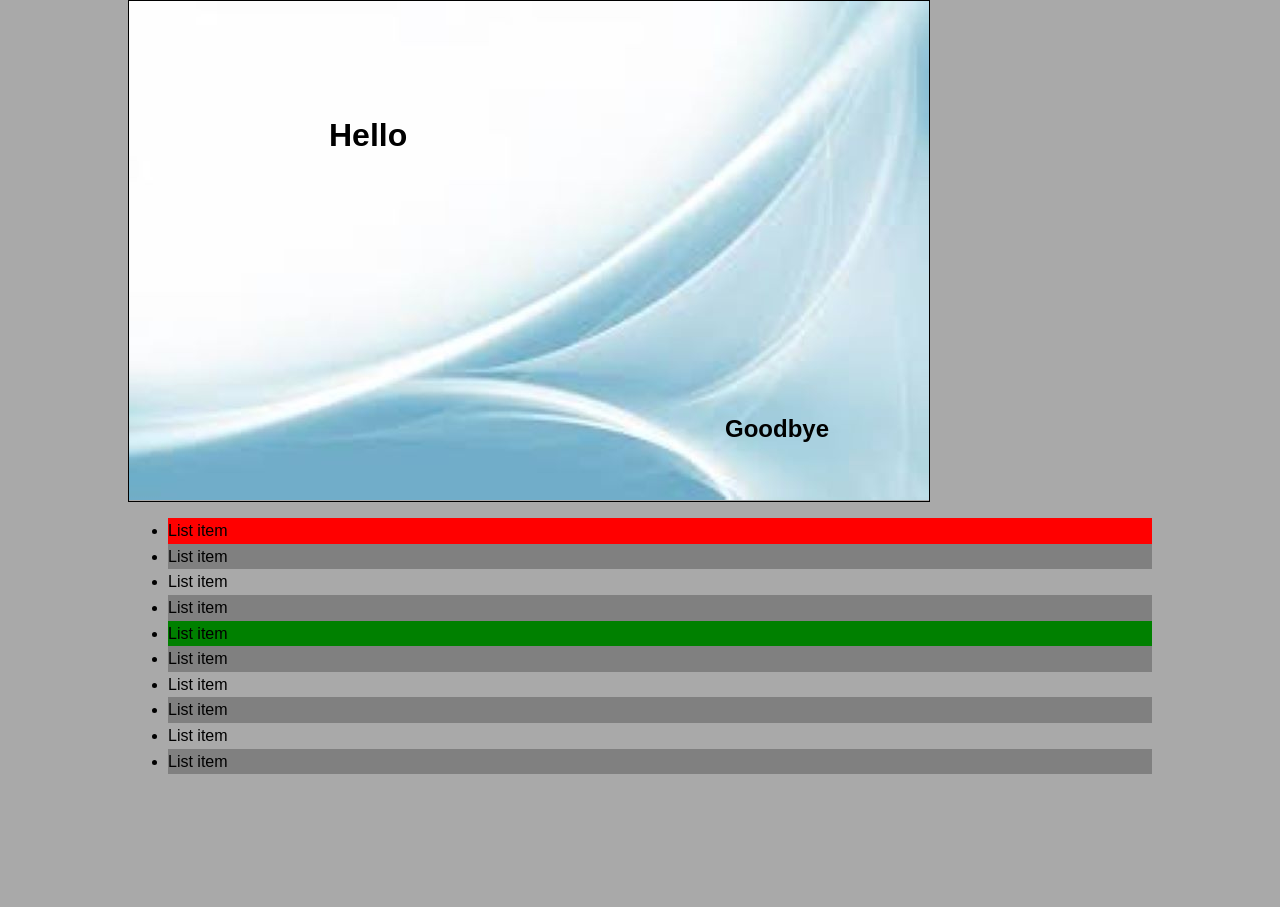
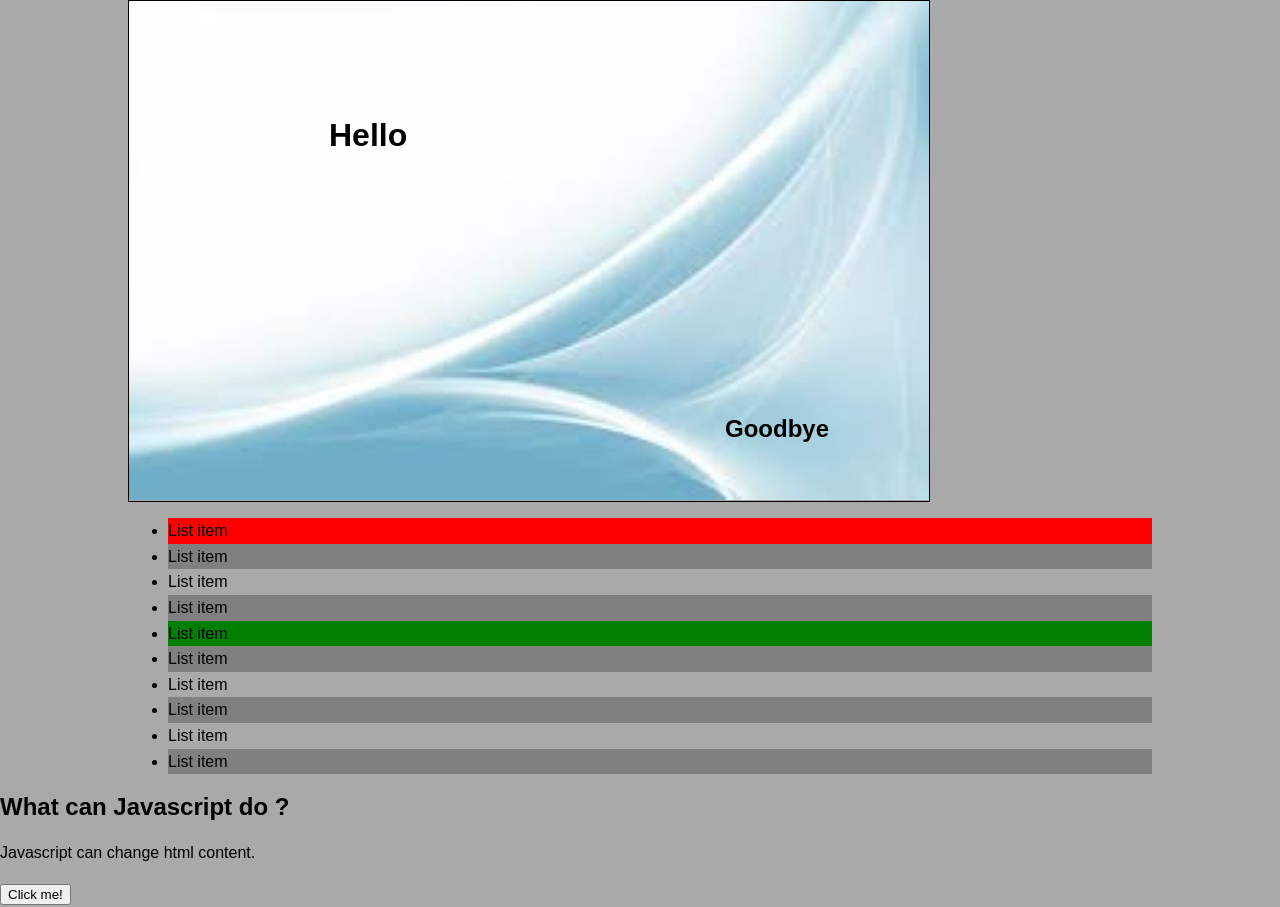
Before and after one commit to Ham-dallah/css-crash-course, a plain HTML site: page index.html in a window 1280 px wide. Shown: the part 1602-2509 px from the top of the page. Before the commit the page ends 2392 px from the top, so only its background shows below. Drawn offline with Linux system fonts and the light colour scheme.

Commit message:
javascript added

```diff
--- a/index.html
+++ b/index.html
@@ -128,6 +128,10 @@
 
     <a class="fix-me button" href="">Hello</a>
 
+    <h2>What can Javascript do ?</h2>
+    <p id="demo"> Javascript can change html content.</p>
+    <button type="button" onclick='document.getElementById("demo").innerHTML = "Hello Javascript!"'>Click me!</button>
+
 </body>
 
 </html>
--- a/js/app.js
+++ b/js/app.js
@@ -35,3 +35,5 @@ for (let i = 0; i < divblocks.length; i++) {
     // console.log(divblocks[i].getElementsByTagName('h3')[0].innerHTML = "New Heading");
 
 }
+
+document.getElementById(side-block).innerHTML = "Hello Javascript";
```
